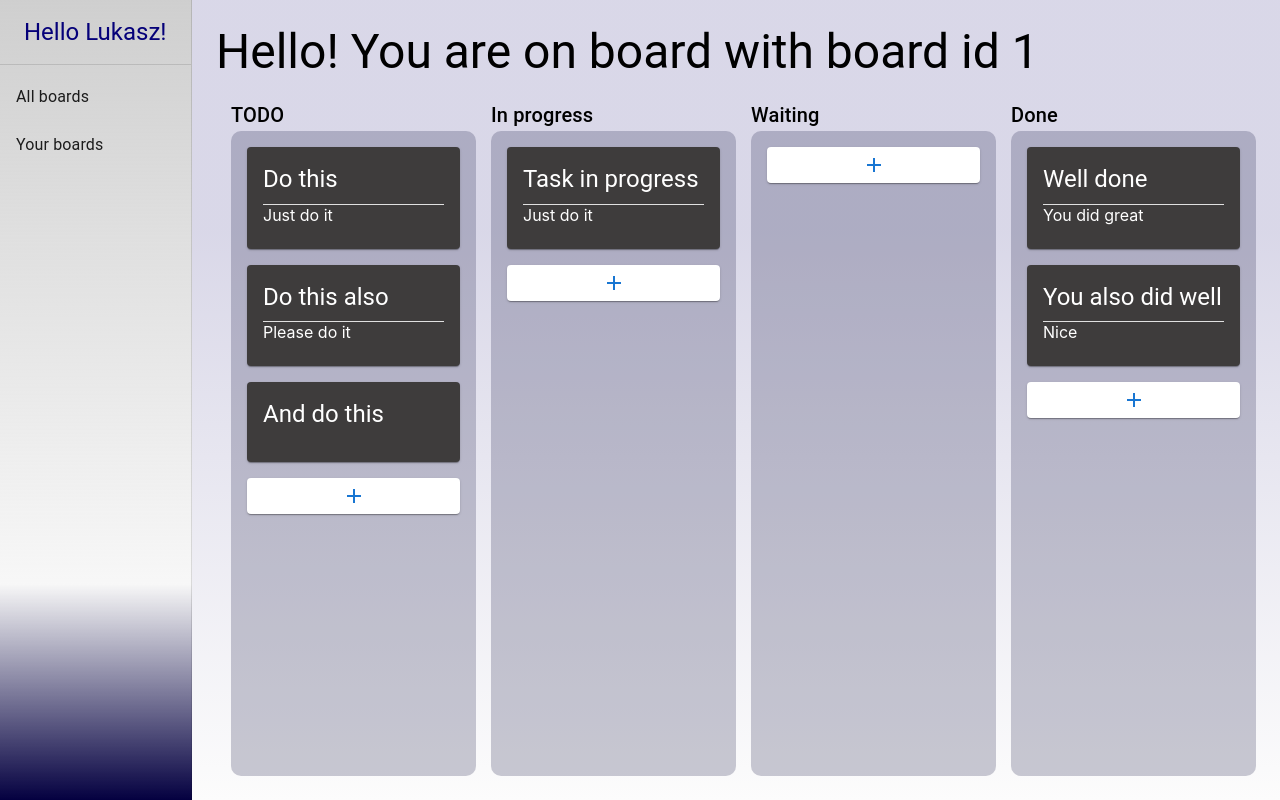
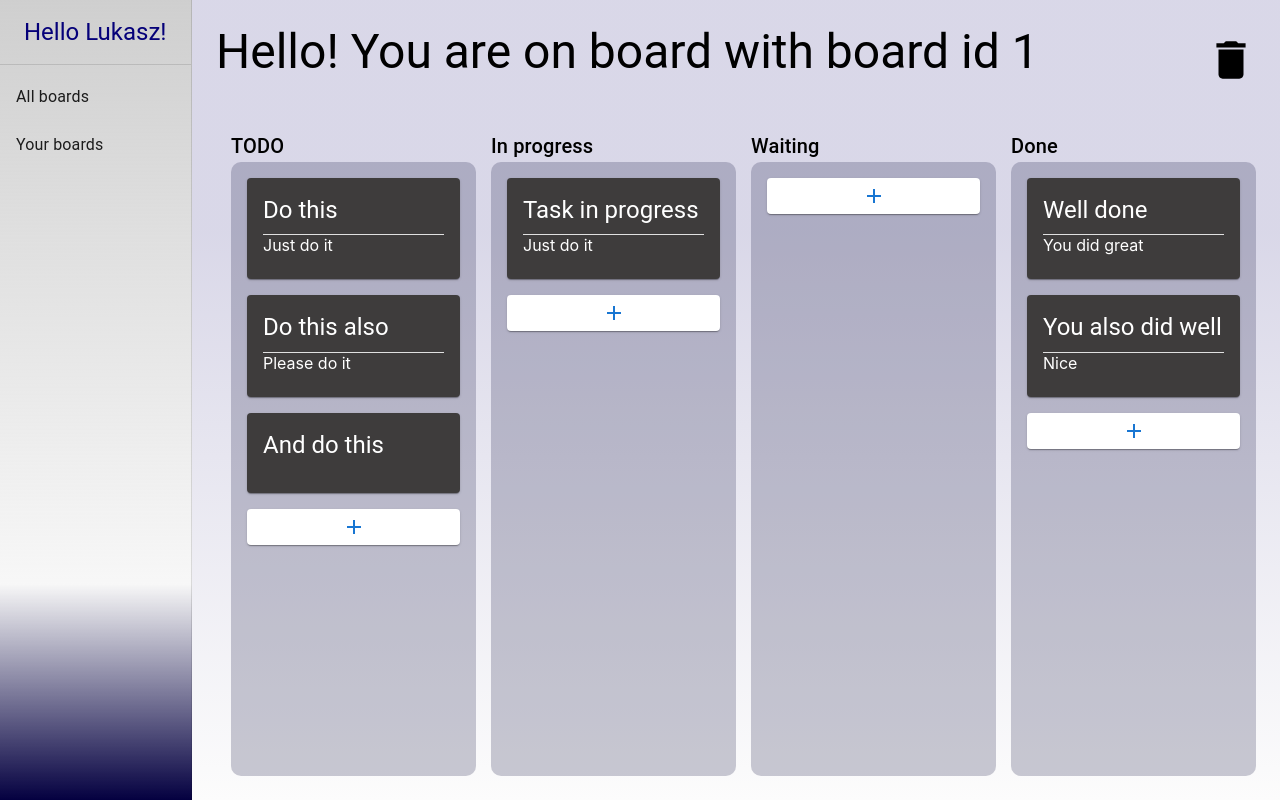
Before and after one commit to Kameal22/trello-inspired-app, a React (Create React App) app: page /boards/1 in a window 1280 px wide. Built offline with nearby package versions, Linux system fonts and the light colour scheme.

Commit message:
Added mocked deleting board functionality

```diff
--- /dev/null
+++ b/src/components/ConfirmDeleteBoardDialog/ConfirmDeleteBoardDialog.js
@@ -0,0 +1,18 @@
+import React from 'react';
+import {Button, Dialog, DialogActions, DialogContent, DialogTitle} from "@mui/material";
+
+const ConfirmDeleteBoardDialog = ({open, toggleDialog, boardId, deleteBoard}) => {
+    return (
+        <Dialog open={open} onClose={toggleDialog}>
+            <DialogTitle>
+                Do you really want to delete board with id {boardId}?
+            </DialogTitle>
+            <DialogActions style={{justifyContent: "center"}}>
+                <Button variant="contained" color="error" onClick={() => deleteBoard(boardId)}>Yes</Button>
+                <Button variant="outlined" onClick={toggleDialog}>No</Button>
+            </DialogActions>
+        </Dialog>
+    );
+};
+
+export default ConfirmDeleteBoardDialog;
--- a/src/pages/BoardPage.js
+++ b/src/pages/BoardPage.js
@@ -4,9 +4,24 @@ import {mockedColumns} from "../data/mockedColumns";
 import Column from "../components/Column/Column";
 import {DragDropContext, Droppable} from "react-beautiful-dnd";
 import {v4 as uuidv4} from 'uuid';
+import DeleteIcon from "@mui/icons-material/Delete";
+import {useHistory} from "react-router-dom";
+import ConfirmDeleteBoardDialog from "../components/ConfirmDeleteBoardDialog/ConfirmDeleteBoardDialog";
+
+const deleteIconStyle = {
+    float: "right",
+    cursor: "pointer",
+    fontSize: 50
+};
 
 const BoardPage = ({boardId}) => {
     const [columns, setColumns] = useState(mockedColumns);
+    const [deleteDialogOpen, setDeleteDialogOpen] = useState(false);
+    const history = useHistory();
+
+    const toggleDeleteDialog = () => {
+        setDeleteDialogOpen(!deleteDialogOpen);
+    }
 
     const handleDroppingTask = result => {
         const {source, destination} = result;
@@ -84,6 +99,10 @@ const BoardPage = ({boardId}) => {
         setColumns(columns.map(column => column.columnId === columnId ? {...column, tasks} : column))
     }
 
+    const handleDeleteBoard = () => {
+        history.push("/all-boards");
+    }
+
     const columnItems = columns.map(column =>
         <Grid key={column.columnId}
               style={{marginLeft: 15}}
@@ -102,13 +121,23 @@ const BoardPage = ({boardId}) => {
 
     return (
         <div style={{height: '100%', display: 'flex', flexDirection: 'column'}}>
+            <div>
+                <Typography variant="h3" style={{height: '10%'}}>
+                    Hello! You are on board with board id {boardId}
+                </Typography>
+                <DeleteIcon style={deleteIconStyle} onClick={toggleDeleteDialog}/>
+            </div>
             <DragDropContext onDragEnd={handleDroppingTask}>
-                <Typography variant="h3" style={{height: '10%'}}>Hello! You are on board with board
-                    id {boardId}</Typography>
                 <Grid container style={{flexGrow: 1}} wrap="nowrap">
                     {columnItems}
                 </Grid>
             </DragDropContext>
+            <ConfirmDeleteBoardDialog
+                open={deleteDialogOpen}
+                deleteBoard={handleDeleteBoard}
+                toggleDialog={toggleDeleteDialog}
+                boardId={boardId}
+            />
         </div>
     );
 };
```
